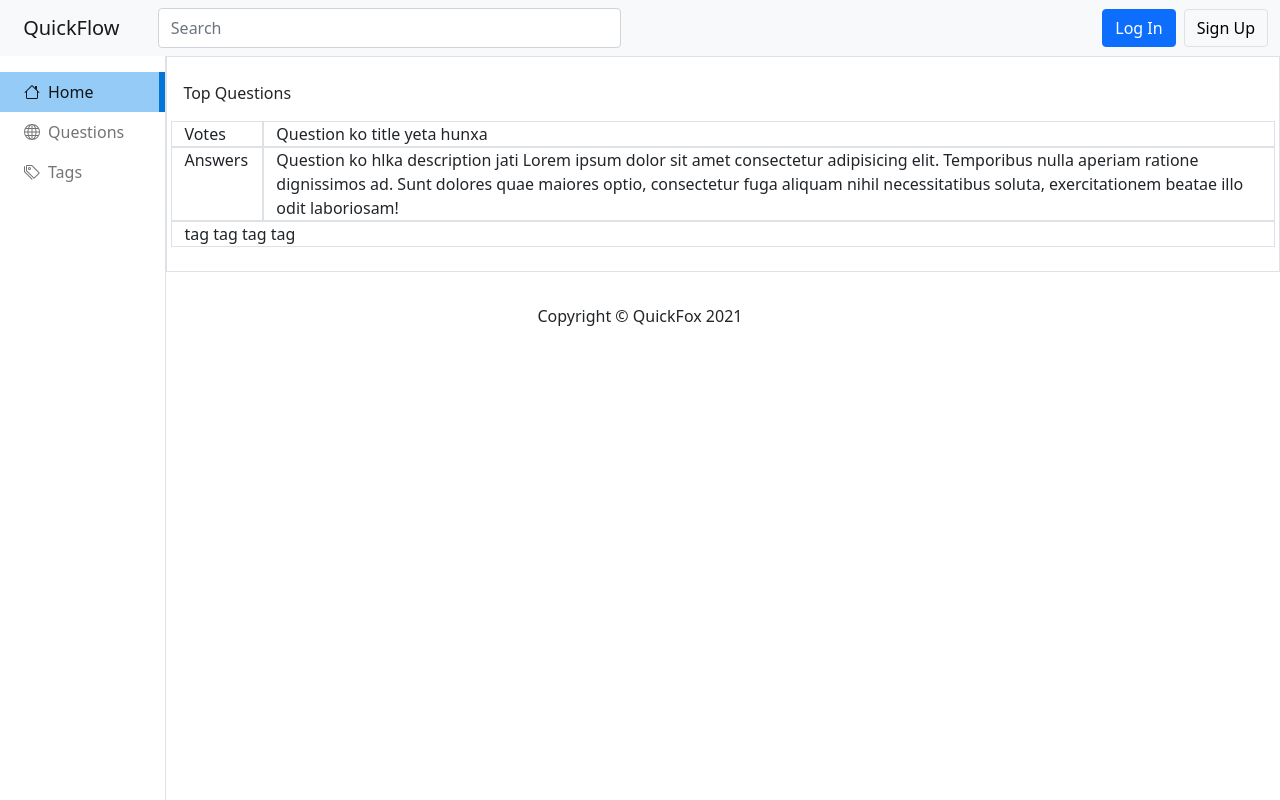
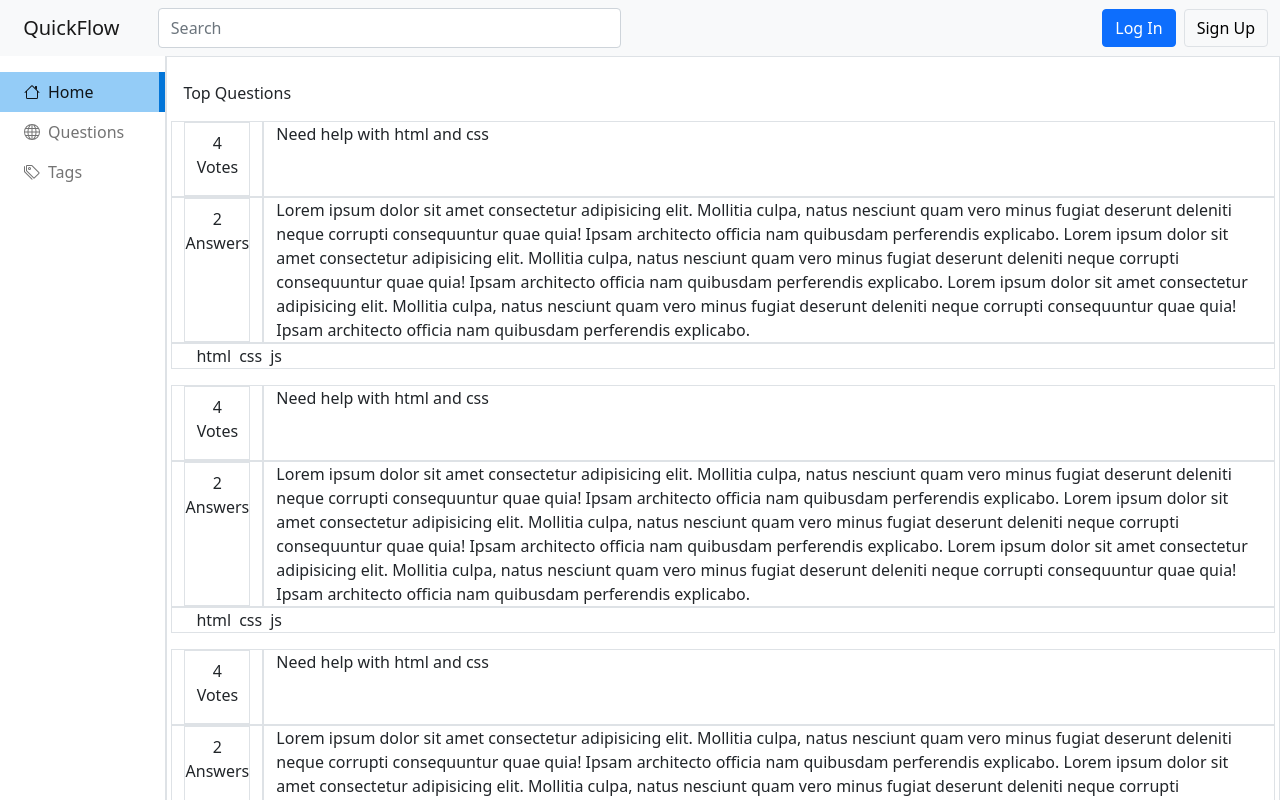
Before and after one commit to hvo7mdq/quick-flow-client, a React (Create React App) app: page / in a window 1280 px wide. Shown: the top 800 px of the page. Built offline with nearby package versions, Linux system fonts and the light colour scheme.

Commit message:
simple question layout

```diff
--- /dev/null
+++ b/src/components/question/Answer.js
@@ -0,0 +1,9 @@
+import React from 'react'
+
+export default function Answer({ans}) {
+    return (
+        <div className='col-1 border text-center'>
+            <p className='border h-100 pt-2'>{ans} <br /> Answers</p>
+        </div>
+    )
+}
--- /dev/null
+++ b/src/components/question/Description.js
@@ -0,0 +1,9 @@
+import React from 'react'
+
+export default function Description({Description}) {
+    return (
+        <div className='col-11 border'>
+            {Description}
+        </div>
+    )
+}
--- /dev/null
+++ b/src/components/question/Tags.js
@@ -0,0 +1,13 @@
+import React from 'react'
+
+export default function Tags({tags}) {
+    return (
+        <div className='col-12 border ps-4'>
+            {tags.map(tag=>(
+                <div className='me-2 d-inline-block'>
+                    {tag}
+                </div>
+            ))}
+        </div>
+    )
+}
--- /dev/null
+++ b/src/components/question/Title.js
@@ -0,0 +1,9 @@
+import React from 'react'
+
+export default function Title({title}) {
+    return (
+        <div className='col-11 border'>
+            {title}
+        </div>
+    )
+}
--- /dev/null
+++ b/src/components/question/Upvotes.js
@@ -0,0 +1,9 @@
+import React from 'react'
+
+export default function Upvotes({upvotes}) {
+    return (
+        <div className='col-1 border text-center'>
+            <p className='border h-100 pt-2'>{upvotes} <br /> Votes</p>
+        </div>
+    )
+}
--- /dev/null
+++ b/src/constants/Questions/Questions.js
@@ -0,0 +1,41 @@
+export const questions =[
+    {
+        id:1,
+        Title:"Need help with html and css",
+        Description:`Lorem ipsum dolor sit amet consectetur adipisicing elit. Mollitia culpa, natus nesciunt quam vero minus fugiat deserunt deleniti neque corrupti consequuntur quae quia! Ipsam architecto officia nam quibusdam perferendis explicabo.
+        Lorem ipsum dolor sit amet consectetur adipisicing elit. Mollitia culpa, natus nesciunt quam vero minus fugiat deserunt deleniti neque corrupti consequuntur quae quia! Ipsam architecto officia nam quibusdam perferendis explicabo.
+        Lorem ipsum dolor sit amet consectetur adipisicing elit. Mollitia culpa, natus nesciunt quam vero minus fugiat deserunt deleniti neque corrupti consequuntur quae quia! Ipsam architecto officia nam quibusdam perferendis explicabo.`,
+        upvotes : 4,
+        answers : [
+            {answer:"Go google it"},
+            {answer:"Jati ni betxa rmro snga pad online"}
+        ],
+        tags : ['html','css','js']
+        },
+    {
+        id:2,
+        Title:"Need help with html and css",
+        Description:`Lorem ipsum dolor sit amet consectetur adipisicing elit. Mollitia culpa, natus nesciunt quam vero minus fugiat deserunt deleniti neque corrupti consequuntur quae quia! Ipsam architecto officia nam quibusdam perferendis explicabo.
+        Lorem ipsum dolor sit amet consectetur adipisicing elit. Mollitia culpa, natus nesciunt quam vero minus fugiat deserunt deleniti neque corrupti consequuntur quae quia! Ipsam architecto officia nam quibusdam perferendis explicabo.
+        Lorem ipsum dolor sit amet consectetur adipisicing elit. Mollitia culpa, natus nesciunt quam vero minus fugiat deserunt deleniti neque corrupti consequuntur quae quia! Ipsam architecto officia nam quibusdam perferendis explicabo.`,
+        upvotes : 4,
+        answers : [
+            {answer:"Go google it"},
+            {answer:"Jati ni betxa rmro snga pad online"}
+        ],
+        tags : ['html','css','js']
+        },
+    {
+        id:3,
+        Title:"Need help with html and css",
+        Description:`Lorem ipsum dolor sit amet consectetur adipisicing elit. Mollitia culpa, natus nesciunt quam vero minus fugiat deserunt deleniti neque corrupti consequuntur quae quia! Ipsam architecto officia nam quibusdam perferendis explicabo.
+        Lorem ipsum dolor sit amet consectetur adipisicing elit. Mollitia culpa, natus nesciunt quam vero minus fugiat deserunt deleniti neque corrupti consequuntur quae quia! Ipsam architecto officia nam quibusdam perferendis explicabo.
+        Lorem ipsum dolor sit amet consectetur adipisicing elit. Mollitia culpa, natus nesciunt quam vero minus fugiat deserunt deleniti neque corrupti consequuntur quae quia! Ipsam architecto officia nam quibusdam perferendis explicabo.`,
+        upvotes : 4,
+        answers : [
+            {answer:"Go google it"},
+            {answer:"Jati ni betxa rmro snga pad online"}
+        ],
+        tags : ['html','css','js']
+        },
+]
--- a/src/pages/Home/Home.js
+++ b/src/pages/Home/Home.js
@@ -1,7 +1,19 @@
-import React from 'react'
+import React, { useEffect, useState } from 'react'
 import SecondaryLayout from '../../layout/SecondaryLayout'
+import { Link } from 'react-router-dom'
+import {questions} from '../../constants/Questions/Questions'
+import Upvotes from '../../components/question/Upvotes'
+import Title from '../../components/question/Title'
+import Answer from '../../components/question/Answer'
+import Description from '../../components/question/Description'
+import Tags from '../../components/question/Tags'
 
 export default function Home() {
+    let [ques,setQuestions] = useState(null)
+    useEffect(()=>{
+        setQuestions(questions)
+        console.log(questions)
+    })
     return (
         <>
             <SecondaryLayout>
@@ -9,23 +21,19 @@ export default function Home() {
                 <div>
                     Top Questions
                 </div>
-                <div className='row mt-3'>
-                    <div className='col-1 border'>
-                        Votes
+                {ques ?
+                ques.map(question=>(
+                    <div className='row mt-3' key={question.id}>
+                        <Upvotes upvotes={question.upvotes} />
+                        <Title title={question.Title} />
+                        <Answer ans={question.answers.length} />
+                        <Description Description={question.Description} />
+                        <Tags tags={question.tags} />
                     </div>
-                    <div className='col-11 border'>
-                        Question ko title yeta hunxa
-                    </div>
-                    <div className='col-1 border'>
-                        Answers
-                    </div>
-                    <div className='col-11 border'>
-                        Question ko hlka description jati Lorem ipsum dolor sit amet consectetur adipisicing elit. Temporibus nulla aperiam ratione dignissimos ad. Sunt dolores quae maiores optio, consectetur fuga aliquam nihil necessitatibus soluta, exercitationem beatae illo odit laboriosam!
-                    </div>
-                    <div className='col-12 border'>
-                        tag tag tag tag
-                    </div>
-                </div>
+                ))
+                :
+                <p>Loading</p>
+                }
             </div>
             </SecondaryLayout>
         </>
--- a/src/pages/Question/Question.js
+++ b/src/pages/Question/Question.js
@@ -1,12 +1,39 @@
-import React from 'react'
+import React, { useEffect, useState } from 'react'
 import SecondaryLayout from '../../layout/SecondaryLayout'
+import { Link } from 'react-router-dom'
+import {questions} from '../../constants/Questions/Questions'
+import Upvotes from '../../components/question/Upvotes'
+import Title from '../../components/question/Title'
+import Answer from '../../components/question/Answer'
+import Description from '../../components/question/Description'
+import Tags from '../../components/question/Tags'
 
 export default function Question() {
+    let [ques,setQuestions] = useState(null)
+    useEffect(()=>{
+        setQuestions(questions)
+        console.log(questions)
+    })
     return (
         <>
             <SecondaryLayout>
             <div className='ms-auto px-3 py-4 content border'>
-                All Questions
+                <div>
+                    All Questions
+                </div>
+                {ques ?
+                ques.map(question=>(
+                    <div className='row mt-3' key={question.id}>
+                        <Upvotes upvotes={question.upvotes} />
+                        <Title title={question.Title} />
+                        <Answer ans={question.answers.length} />
+                        <Description Description={question.Description} />
+                        <Tags tags={question.tags} />
+                    </div>
+                ))
+                :
+                <p>Loading</p>
+                }
             </div>
             </SecondaryLayout>
         </>
```
